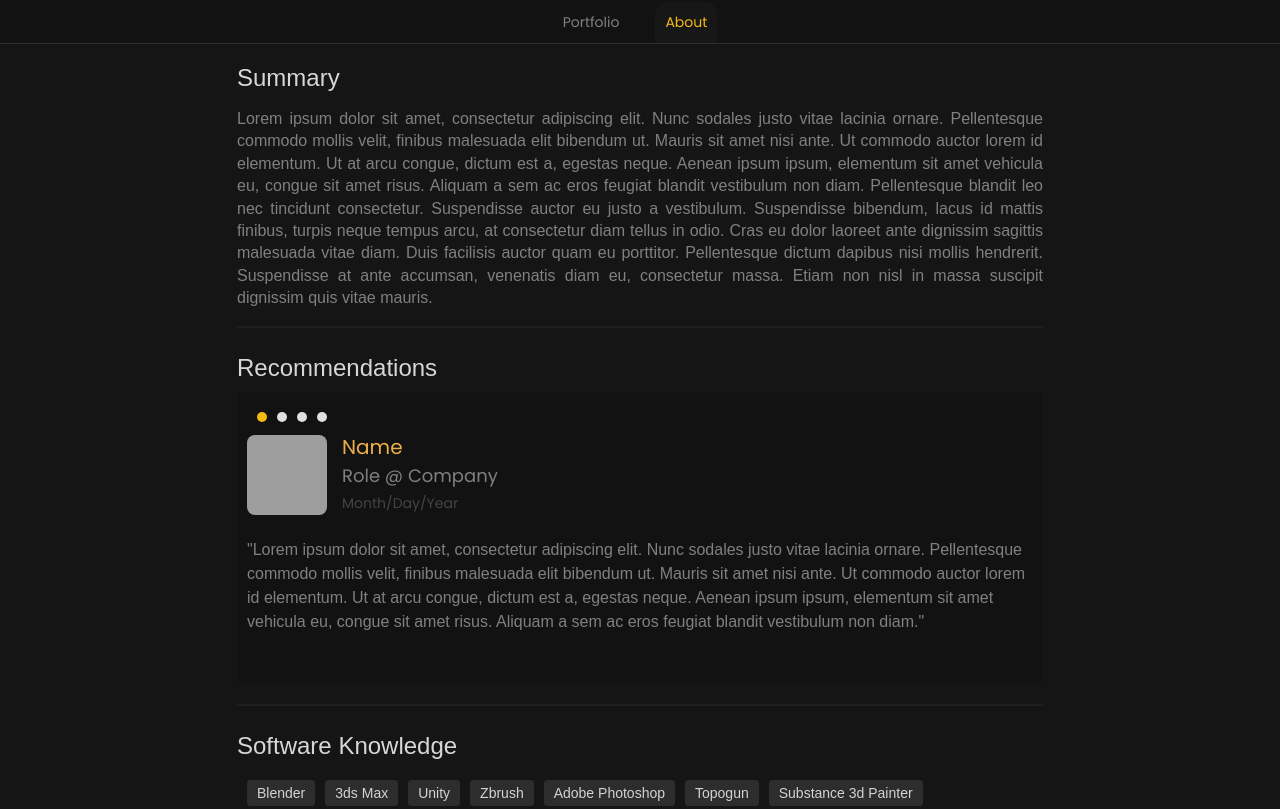
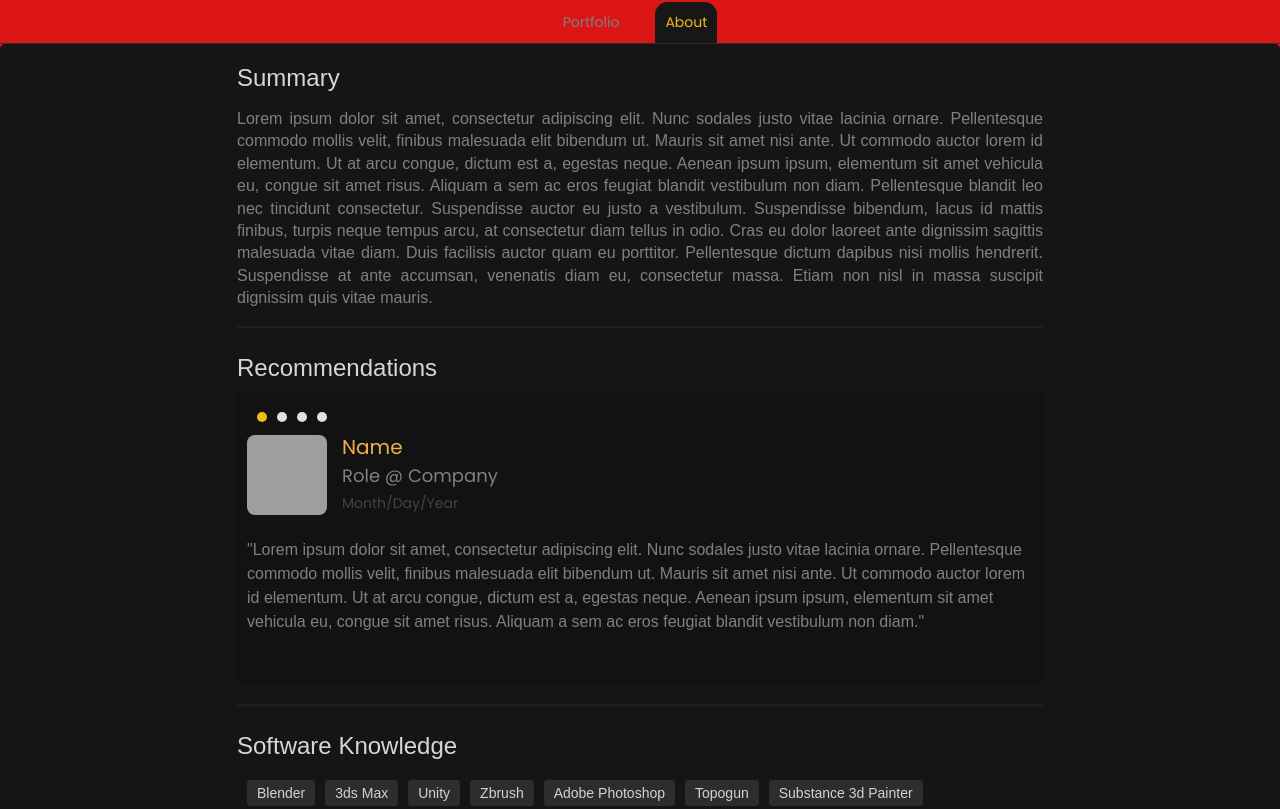
Before and after one commit to reperios/reperios.github.io, a plain HTML site: page about.html in a window 1280 px wide. Shown: the part 294-1103 px from the top of the page. Drawn offline with nearby package versions, Linux system fonts and the light colour scheme; grey boxes are pictures that could not be loaded.

Commit message:
Update aboutstyle.css

```diff
--- a/CSS/aboutstyle.css
+++ b/CSS/aboutstyle.css
@@ -13,7 +13,7 @@ html, body {
 
 body {
     font-family: Montserrat, sans-serif;
-    background-color: #121212;
+    background-color: #db1414;
     color: #d7d7d7;
     display: flex;
     flex-direction: column;
```
